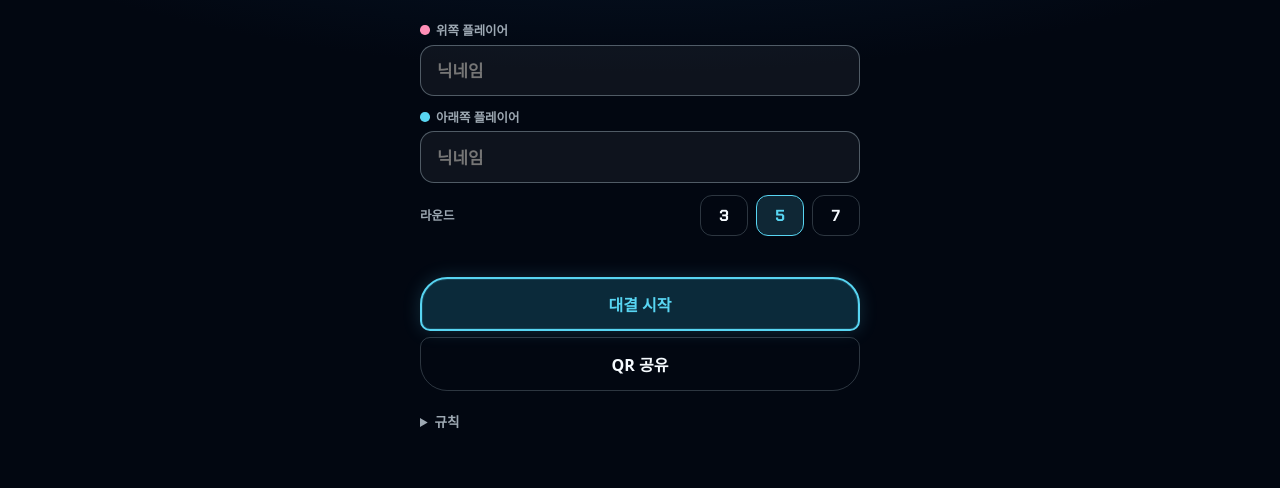
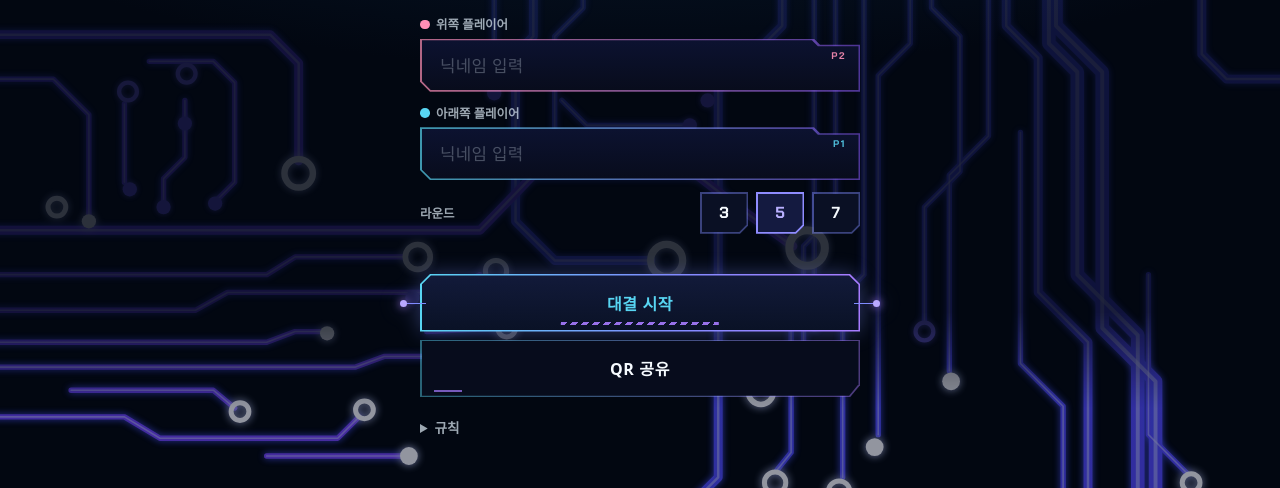
Before and after one commit to ChaSerah/Portfolio_Site, a plain HTML site: page reaction/index.html in a window 1280 px wide. Shown: the part 312-800 px from the top of the page. Drawn offline with Linux system fonts and the light colour scheme; a web font is replaced by a local one.

Commit message:
Apply cyberpunk design C: circuit-board canvas background with light pulses, framed start/QR buttons, inputs and round selector
Co-Authored-By: Claude Opus 5.5 <noreply@anthropic.com>
Claude-Session: https://claude.ai/code/session_013EQNv92kj4Dbx7cbw7JaLr

```diff
--- /dev/null
+++ b/reaction/circuit.js
@@ -0,0 +1,292 @@
+// 회로 배경 + 회로를 따라 흐르는 빛 (canvas)
+// 레퍼런스(720×1280) 배치를 그대로 옮기고 색만 파랑·보라 계열로 바꿈.
+// - 좌표는 레퍼런스 픽셀 기준으로 적고 0.5배(360×640 설계 공간)로 사용
+// - 위 묶음은 화면 위쪽, 아래 묶음은 화면 아래쪽에 붙임
+// - 정적인 회로는 한 번만 그리고, 매 프레임 빛 펄스만 그림
+// - 게임 화면·탭 숨김·움직임 줄이기 설정에서는 애니메이션을 멈춤
+(() => {
+  const W = 360;
+  const H = 640;
+  const SPLIT = 450; // 이 y(설계 좌표)보다 위는 위 묶음
+  const P = (s) => s.trim().split(/\s+/).map((p) => p.split(",").map((n) => Number(n) / 2));
+
+  // [굵기(1~3), 경로]
+  const traces = [
+    // ---- 위 왼쪽 묶음 ----
+    [1, "278,-5 278,226"],
+    [2, "288,-5 288,72 300,84 300,196 290,206 290,300 312,322 366,322"],
+    [1, "312,-5 312,62 328,78 328,180 312,196 312,250 330,268 386,268"],
+    [1, "342,22 342,130 358,150 358,160"],
+    [1, "356,-5 356,100 380,124 380,140"],
+    [1, "375,-5 375,52"],
+    [1, "418,15 404,30 404,120"],
+    [1, "316,232 330,246 384,246"],
+    [2, "466,-5 466,80 440,106 440,190 404,226 404,444 376,472 376,578 398,600 398,622 416,640"],
+    // ---- 위 가운데 묶음 ----
+    [1, "486,-5 486,112 470,128 470,296 452,314 452,372 432,392"],
+    [1, "500,-5 500,150 486,166 486,330 474,342 474,444"],
+    [1, "512,-5 512,200 494,218 494,420"],
+    [1, "524,-5 524,180 540,196 540,272 520,292 520,356"],
+    [1, "540,-5 540,150 556,166 556,252 534,274 534,384"],
+    [1, "470,150 458,162 458,352"],
+    [1, "445,360 445,430 437,440"],
+    // ---- 위 오른쪽 굵은 다발 ----
+    [3, "580,-5 580,30 590,40 590,200 606,216 606,330 640,364 640,520 656,536 656,664"],
+    [3, "594,-5 594,190 620,216 620,360 650,390 650,520 668,538 668,600 692,622"],
+    [2, "566,-5 566,190 584,208 584,340 612,368 612,500 628,516 628,610 640,622 640,704"],
+    [1, "574,250 574,380 598,404 598,460"],
+    [1, "625,600 625,684"],
+    [1, "646,330 646,420 668,442"],
+    [1, "650,-5 650,124"],
+    [2, "700,-5 700,92 676,116 676,206 690,220 725,220"],
+    [1, "725,100 704,120 704,158"],
+    // ---- 가운데 짧은 조각 ----
+    [1, "230,738 300,738 322,718 350,702"],
+    // ---- 아래 왼쪽 묶음 ----
+    [2, "-5,1025 152,1025 168,1041 168,1096"],
+    [1, "-5,1050 30,1050 50,1070 50,1126"],
+    [1, "84,1040 120,1040 132,1052 132,1108 122,1118"],
+    [1, "104,1062 104,1094 92,1106 92,1118"],
+    [1, "70,1064 70,1108"],
+    [2, "-5,1135 270,1135 300,1104 392,1104 418,1124 446,1144"],
+    [1, "-5,1160 150,1160 166,1150 228,1150"],
+    [1, "-5,1180 110,1180 128,1170 250,1170 270,1160"],
+    [1, "-5,1198 150,1198 166,1192 180,1192"],
+    [1, "-5,1212 200,1212 216,1206 256,1206"],
+    [1, "40,1225 120,1225 132,1235"],
+    [1, "-5,1240 70,1240 90,1252 190,1252 202,1240"],
+    [1, "150,1262 226,1262"],
+    [1, "240,1192 280,1190"],
+  ].map(([w, s]) => ({ w, pts: P(s) }));
+
+  // 끝점 [종류, x, y, 반지름] — rw: 흰 링, dw: 흰 점, rc: 색 링, dc: 색 점 (레퍼런스 픽셀 좌표)
+  const marks = [
+    ["rw", 375, 322, 9], ["rw", 394, 268, 6], ["rw", 327, 212, 5], ["dc", 278, 228, 4], ["dc", 358, 163, 4],
+    ["dc", 380, 145, 4], ["rc", 342, 15, 5], ["rc", 392, 12, 5], ["dc", 375, 55, 4], ["dc", 404, 124, 4],
+    ["dc", 388, 246, 4], ["dc", 398, 232, 4], ["rw", 422, 648, 10], ["rw", 428, 396, 7], ["rw", 472, 452, 6],
+    ["dw", 492, 427, 5], ["rc", 520, 362, 5], ["dw", 535, 390, 5], ["dc", 458, 358, 4], ["dc", 474, 338, 4],
+    ["rw", 436, 447, 6], ["dw", 656, 670, 5], ["dw", 698, 626, 5], ["rw", 640, 716, 12], ["dw", 598, 465, 5],
+    ["rc", 625, 690, 6], ["rw", 670, 447, 5], ["dw", 650, 130, 5], ["dc", 704, 162, 4], ["dc", 717, 150, 3],
+    ["rc", 358, 698, 8], ["dc", 258, 726, 4],
+    ["rw", 168, 1103, 8], ["dw", 50, 1130, 4], ["rc", 72, 1057, 5], ["rc", 105, 1047, 5], ["dc", 73, 1112, 4],
+    ["dc", 104, 1075, 4], ["dc", 121, 1120, 4], ["dc", 92, 1122, 4], ["rw", 454, 1145, 10], ["rw", 235, 1150, 7],
+    ["rw", 279, 1158, 6], ["dc", 232, 1173, 4], ["dw", 184, 1193, 4], ["dc", 262, 1208, 5], ["rw", 135, 1237, 5],
+    ["rw", 205, 1236, 5], ["dw", 230, 1262, 5], ["rw", 285, 1190, 5], ["rw", 32, 1122, 5],
+  ].map(([t, x, y, r]) => ({ t, x: x / 2, y: y / 2, r: r / 2 }));
+
+  // ---- 경로 길이 계산 (빛 이동용) ----
+  const measure = (pts) => {
+    const seg = [];
+    let total = 0;
+    for (let i = 1; i < pts.length; i++) {
+      const [x0, y0] = pts[i - 1];
+      const [x1, y1] = pts[i];
+      const l = Math.hypot(x1 - x0, y1 - y0);
+      seg.push({ x0, y0, x1, y1, l, s: total });
+      total += l;
+    }
+    return { pts, seg, total };
+  };
+  const pointAt = (m, d) => {
+    d = Math.max(0, Math.min(m.total, d));
+    for (const s of m.seg) {
+      if (d <= s.s + s.l) {
+        const k = (d - s.s) / s.l;
+        return [s.x0 + (s.x1 - s.x0) * k, s.y0 + (s.y1 - s.y0) * k];
+      }
+    }
+    const last = m.seg[m.seg.length - 1];
+    return [last.x1, last.y1];
+  };
+  const isBottom = (y) => y > SPLIT;
+  const routes = traces.filter((t) => t.pts.length > 1).map((t) => Object.assign(measure(t.pts), { w: t.w, bottom: isBottom(t.pts[0][1]) }));
+
+  // ---- 캔버스 ----
+  const canvas = document.createElement("canvas");
+  canvas.className = "circuit-canvas";
+  canvas.setAttribute("aria-hidden", "true");
+  document.body.prepend(canvas);
+  const ctx = canvas.getContext("2d");
+  const layer = document.createElement("canvas");
+  const lctx = layer.getContext("2d");
+  let scale = 1;
+  let oy = 0;
+  let dpr = 1;
+
+  const line = (c, pts) => {
+    c.beginPath();
+    pts.forEach(([x, y], i) => (i ? c.lineTo(x, y) : c.moveTo(x, y)));
+    c.stroke();
+  };
+
+  const WIDTH = { 1: [1.5, 0.45], 2: [2.5, 0.7], 3: [3.8, 1.1] }; // [빛 번짐 선, 밝은 심지]
+
+  function paint(c, bottom) {
+    c.lineCap = "round";
+    c.lineJoin = "round";
+    const list = traces.filter((t) => isBottom(t.pts[0][1]) === bottom);
+    const grad = c.createLinearGradient(0, 0, W, H);
+    grad.addColorStop(0, "#3f5bff");
+    grad.addColorStop(0.55, "#5546ff");
+    grad.addColorStop(1, "#8b45ff");
+
+    // 1) 네온 바깥 빛 + 선
+    c.shadowColor = "rgba(70, 80, 255, 0.95)";
+    c.shadowBlur = 7;
+    c.strokeStyle = grad;
+    list.forEach((t) => {
+      c.lineWidth = WIDTH[t.w][0];
+      line(c, t.pts);
+    });
+    // 2) 밝은 심지 (광섬유 느낌)
+    c.shadowBlur = 0;
+    c.strokeStyle = "rgba(190, 196, 255, 0.55)";
+    list.forEach((t) => {
+      c.lineWidth = WIDTH[t.w][1];
+      line(c, t.pts);
+    });
+
+    // 3) 큰 링 주변 은은한 빛 상자 (레퍼런스의 붉은 네모 자리)
+    if (!bottom) {
+      const g = c.createRadialGradient(320, 358, 0, 320, 358, 28);
+      g.addColorStop(0, "rgba(140, 110, 255, 0.35)");
+      g.addColorStop(1, "rgba(140, 110, 255, 0)");
+      c.fillStyle = g;
+      c.fillRect(292, 330, 56, 56);
+    }
+
+    // 4) 끝점
+    marks
+      .filter((m) => isBottom(m.y) === bottom)
+      .forEach((m) => {
+        c.beginPath();
+        c.arc(m.x, m.y, m.r, 0, Math.PI * 2);
+        if (m.t === "rw" || m.t === "dw") {
+          c.shadowColor = "rgba(190, 200, 255, 1)";
+          c.shadowBlur = 8;
+        } else {
+          c.shadowColor = "rgba(110, 100, 255, 0.9)";
+          c.shadowBlur = 6;
+        }
+        if (m.t === "rw") {
+          c.strokeStyle = "#f3f5ff";
+          c.lineWidth = Math.max(1.4, m.r * 0.45);
+          c.stroke();
+        } else if (m.t === "rc") {
+          c.strokeStyle = "#7a6bff";
+          c.lineWidth = 1.2;
+          c.stroke();
+        } else {
+          c.fillStyle = m.t === "dw" ? "#f3f5ff" : "#6a5cff";
+          c.fill();
+        }
+      });
+    c.shadowBlur = 0;
+  }
+
+  function drawStatic() {
+    const cw = innerWidth;
+    const ch = innerHeight;
+    dpr = Math.min(devicePixelRatio || 1, 2);
+    canvas.width = layer.width = Math.round(cw * dpr);
+    canvas.height = layer.height = Math.round(ch * dpr);
+    scale = cw / W;
+    oy = ch - H * scale;
+    lctx.setTransform(1, 0, 0, 1, 0, 0);
+    lctx.clearRect(0, 0, layer.width, layer.height);
+    for (const bottom of [false, true]) {
+      lctx.save();
+      lctx.setTransform(dpr * scale, 0, 0, dpr * scale, 0, bottom ? dpr * oy : 0);
+      paint(lctx, bottom);
+      lctx.restore();
+    }
+  }
+
+  // ---- 빛 펄스 (광섬유를 따라 흐르는 빛) ----
+  const pulses = [];
+  const flashes = [];
+  let lastSpawn = 0;
+  function spawn(now) {
+    const route = routes[(Math.random() * routes.length) | 0];
+    pulses.push({
+      route,
+      d: 0,
+      speed: 55 + Math.random() * 35,
+      trail: 30 + Math.random() * 16,
+      hue: Math.random() < 0.5 ? "190, 210, 255" : "215, 185, 255",
+    });
+    lastSpawn = now;
+  }
+
+  function glowDot(x, y, r, rgb, a) {
+    const g = ctx.createRadialGradient(x, y, 0, x, y, r);
+    g.addColorStop(0, `rgba(255, 255, 255, ${a})`);
+    g.addColorStop(0.25, `rgba(${rgb}, ${a * 0.9})`);
+    g.addColorStop(1, `rgba(${rgb}, 0)`);
+    ctx.fillStyle = g;
+    ctx.beginPath();
+    ctx.arc(x, y, r, 0, Math.PI * 2);
+    ctx.fill();
+  }
+
+  let prev = 0;
+  function frame(now) {
+    requestAnimationFrame(frame);
+    const gameOn = document.getElementById("game")?.classList.contains("is-active");
+    canvas.style.visibility = gameOn ? "hidden" : "visible";
+    if (gameOn || document.hidden) {
+      prev = now;
+      return;
+    }
+    const dt = Math.min(0.05, (now - prev) / 1000 || 0);
+    prev = now;
+
+    ctx.setTransform(1, 0, 0, 1, 0, 0);
+    ctx.clearRect(0, 0, canvas.width, canvas.height);
+    ctx.drawImage(layer, 0, 0);
+    const setT = (bottom) => ctx.setTransform(dpr * scale, 0, 0, dpr * scale, 0, bottom ? dpr * oy : 0);
+    ctx.globalCompositeOperation = "lighter";
+
+    if (pulses.length < 4 && now - lastSpawn > 700 + Math.random() * 900) spawn(now);
+
+    for (let i = pulses.length - 1; i >= 0; i--) {
+      const p = pulses[i];
+      setT(p.route.bottom);
+      p.d += p.speed * dt;
+      const steps = 10;
+      for (let k = steps; k >= 0; k--) {
+        const dd = p.d - (p.trail * k) / steps;
+        if (dd < 0 || dd > p.route.total) continue;
+        const [x, y] = pointAt(p.route, dd);
+        glowDot(x, y, 2.6 + (1 - k / steps) * 3.2, p.hue, (1 - k / steps) * 0.8);
+      }
+      if (p.d <= p.route.total) {
+        const [x, y] = pointAt(p.route, p.d);
+        glowDot(x, y, 9, p.hue, 0.9);
+        glowDot(x, y, 3.5, "255, 255, 255", 1);
+      }
+      if (p.d - p.trail > p.route.total) {
+        const [x, y] = p.route.pts[p.route.pts.length - 1];
+        flashes.push({ x, y, t: 0, hue: p.hue, bottom: p.route.bottom });
+        pulses.splice(i, 1);
+      }
+    }
+    for (let i = flashes.length - 1; i >= 0; i--) {
+      const f = flashes[i];
+      setT(f.bottom);
+      f.t += dt;
+      const a = Math.max(0, 1 - f.t / 0.5);
+      glowDot(f.x, f.y, 6 + f.t * 22, f.hue, a);
+      if (f.t > 0.5) flashes.splice(i, 1);
+    }
+    ctx.globalCompositeOperation = "source-over";
+  }
+
+  drawStatic();
+  addEventListener("resize", drawStatic);
+  if (matchMedia("(prefers-reduced-motion: reduce)").matches) {
+    ctx.drawImage(layer, 0, 0);
+  } else {
+    requestAnimationFrame(frame);
+  }
+})();
--- a/reaction/index.html
+++ b/reaction/index.html
@@ -15,7 +15,7 @@
     <link rel="preconnect" href="https://fonts.googleapis.com" />
     <link rel="preconnect" href="https://fonts.gstatic.com" crossorigin />
     <link href="https://fonts.googleapis.com/css2?family=Chakra+Petch:wght@500;600;700&family=IBM+Plex+Sans+KR:wght@400;500;700&family=JetBrains+Mono:wght@500;700;800&display=swap" rel="stylesheet" />
-    <link rel="stylesheet" href="./reaction.css?v=20261116-noframe" />
+    <link rel="stylesheet" href="./reaction.css?v=20261116-c" />
   </head>
   <body>
     <!-- 홈 -->
@@ -28,11 +28,17 @@
         <form class="setup" id="setup-form" autocomplete="off">
           <label class="field field-p2">
             <span>위쪽 플레이어</span>
-            <input id="name-p2" name="p2" maxlength="12" placeholder="닉네임" required />
+            <div class="inp p2">
+              <input id="name-p2" name="p2" maxlength="12" placeholder="닉네임 입력" required />
+              <b class="tag" aria-hidden="true">P2</b>
+            </div>
           </label>
           <label class="field field-p1">
             <span>아래쪽 플레이어</span>
-            <input id="name-p1" name="p1" maxlength="12" placeholder="닉네임" required />
+            <div class="inp p1">
+              <input id="name-p1" name="p1" maxlength="12" placeholder="닉네임 입력" required />
+              <b class="tag" aria-hidden="true">P1</b>
+            </div>
           </label>
           <div class="rounds" role="radiogroup" aria-label="라운드 수">
             <span>라운드</span>
@@ -41,11 +47,17 @@
             <label><input type="radio" name="rounds" value="7" /><i>7</i></label>
           </div>
           <p class="form-error" id="form-error" role="alert"></p>
-          <button class="btn btn-primary" type="submit">대결 시작</button>
+          <button class="btn btn-primary btn-start" type="submit">
+            <span class="lbl">대결 시작</span>
+            <i class="node l" aria-hidden="true"></i><i class="node r" aria-hidden="true"></i><i class="bar" aria-hidden="true"></i>
+          </button>
         </form>
 
         <div class="home-links">
-          <button class="btn btn-ghost" type="button" data-open="qr">QR 공유</button>
+          <button class="btn btn-ghost btn-qr" type="button" data-open="qr">
+            <span class="lbl">QR 공유</span>
+            <i class="bar" aria-hidden="true"></i>
+          </button>
         </div>
         <details class="rules">
           <summary>규칙</summary>
@@ -110,6 +122,7 @@
       </div>
     </section>
 
+    <script src="./circuit.js?v=20261116-c" defer></script>
     <script src="./vendor/qrcode.js" defer></script>
     <script src="./reaction.js?v=20261116-canvas2" defer></script>
   </body>
--- a/reaction/reaction.css
+++ b/reaction/reaction.css
@@ -259,28 +259,6 @@ h2 {
   background: #0b2a3a;
   color: var(--aqua);
   box-shadow: inset 0 0 0 1px rgba(88, 213, 242, 0.15), 0 0 18px rgba(88, 213, 242, 0.18);
-}
-
-/* 대결 시작 + QR 공유: 틈을 두고 이어진 한 쌍처럼 보이는 버튼
-   대결 시작은 위쪽 두 귀퉁이, QR 공유는 아래쪽 두 귀퉁이를 크게 둥글게 */
-.setup .btn-primary,
-.home-links .btn {
-  min-height: 3.4rem;
-  border-radius: 10px;
-}
-
-.setup .btn-primary {
-  border-top-left-radius: 1.7rem;
-  border-top-right-radius: 1.7rem;
-}
-
-.home-inner .home-links {
-  margin-top: 6px;
-}
-
-.home-links .btn {
-  border-bottom-left-radius: 1.7rem;
-  border-bottom-right-radius: 1.7rem;
 }
 
 .btn-ghost:active,
@@ -661,3 +639,248 @@ h2,
 .round-table td:first-child {
   font-family: var(--font-display);
 }
+
+/* =========================================================
+   사이버펑크 스타일 (C 시안)
+   ========================================================= */
+
+/* ---------- 회로 배경 (circuit.js 가 그리는 canvas) ---------- */
+.circuit-canvas {
+  position: fixed;
+  inset: 0;
+  z-index: 0;
+  width: 100%;
+  height: 100%;
+  pointer-events: none;
+  opacity: 0.6;
+  /* 글자·입력 영역(가운데)은 흐리게, 위아래 가장자리는 선명하게 */
+  -webkit-mask-image: linear-gradient(180deg, #000 0%, #000 17%, rgba(0, 0, 0, 0.3) 24%, rgba(0, 0, 0, 0.3) 78%, #000 90%);
+  mask-image: linear-gradient(180deg, #000 0%, #000 17%, rgba(0, 0, 0, 0.3) 24%, rgba(0, 0, 0, 0.3) 78%, #000 90%);
+}
+
+.screen {
+  position: relative;
+  z-index: 1;
+}
+
+/* ---------- 대결 시작 / QR 공유 버튼 ---------- */
+.setup .btn-start,
+.home-links .btn-qr {
+  --ln: linear-gradient(90deg, #58d5f2, #7f8cff 55%, #a77bff);
+  position: relative;
+  min-height: 3.6rem;
+  border: 0;
+  border-radius: 0;
+  background: none;
+  box-shadow: none;
+  isolation: isolate;
+}
+
+.setup .btn-start {
+  color: var(--aqua);
+  filter: drop-shadow(0 0 10px rgba(127, 140, 255, 0.35));
+}
+
+.btn-start .lbl,
+.btn-qr .lbl {
+  position: relative;
+  z-index: 2;
+  letter-spacing: 0.04em;
+}
+
+.btn-start::before,
+.btn-start::after,
+.btn-qr::before,
+.btn-qr::after {
+  content: "";
+  position: absolute;
+  inset: 0;
+  z-index: 0;
+}
+
+/* 대결 시작: 위쪽은 평평하고 양 끝 모서리만 깎음, 테두리는 하늘색→보라 그라데이션 */
+.btn-start::before {
+  background: var(--ln);
+  clip-path: polygon(0 10px, 10px 0, calc(100% - 10px) 0, 100% 10px, 100% 100%, 0 100%);
+}
+
+.btn-start::after {
+  inset: 1.5px;
+  background: linear-gradient(180deg, #121a3a, #0a1226);
+  clip-path: polygon(0 9.4px, 9.4px 0, calc(100% - 9.4px) 0, 100% 9.4px, 100% 100%, 0 100%);
+}
+
+.btn-start .bar {
+  position: absolute;
+  bottom: 7px;
+  left: 50%;
+  z-index: 1;
+  width: 36%;
+  height: 3px;
+  transform: translateX(-50%);
+  background: repeating-linear-gradient(-55deg, #a77bff 0 5px, transparent 5px 9px);
+  opacity: 0.9;
+}
+
+/* 양옆으로 이어지는 회로 노드 */
+.btn-start .node {
+  position: absolute;
+  top: 50%;
+  z-index: 1;
+  width: 22px;
+  height: 1.5px;
+  background: #7f8cff;
+}
+
+.btn-start .node::after {
+  content: "";
+  position: absolute;
+  top: -3px;
+  width: 7px;
+  height: 7px;
+  border-radius: 50%;
+  background: #b9a8ff;
+  box-shadow: 0 0 8px #a77bff;
+}
+
+.btn-start .node.l { left: -16px; }
+.btn-start .node.l::after { left: -4px; }
+.btn-start .node.r { right: -16px; }
+.btn-start .node.r::after { right: -4px; }
+
+/* QR 공유: 같은 그라데이션 테두리, 오른쪽 아래만 깎음 */
+.btn-qr::before {
+  background: linear-gradient(90deg, rgba(88, 213, 242, 0.45), rgba(167, 123, 255, 0.45));
+  clip-path: polygon(0 0, 100% 0, 100% calc(100% - 12px), calc(100% - 10px) 100%, 0 100%);
+}
+
+.btn-qr::after {
+  inset: 1.5px;
+  background: #070c1c;
+  clip-path: polygon(0 0, 100% 0, 100% calc(100% - 11.4px), calc(100% - 9.4px) 100%, 0 100%);
+}
+
+.btn-qr .bar {
+  position: absolute;
+  bottom: 5px;
+  left: 14px;
+  z-index: 1;
+  width: 28px;
+  height: 2px;
+  background: rgba(167, 123, 255, 0.7);
+}
+
+.home-inner .home-links {
+  margin-top: 8px;
+}
+
+/* ---------- 이름 입력칸 ---------- */
+.inp {
+  --pc: var(--p1);
+  position: relative;
+  isolation: isolate;
+}
+
+.inp.p2 {
+  --pc: var(--p2);
+}
+
+.inp::before,
+.inp::after {
+  content: "";
+  position: absolute;
+  inset: 0;
+  z-index: 0;
+}
+
+/* 오른쪽 위에 작은 탭, 왼쪽 아래 모서리 깎음. 테두리는 플레이어 색→보라 */
+.inp::before {
+  background: linear-gradient(90deg, color-mix(in srgb, var(--pc) 70%, transparent), rgba(140, 90, 255, 0.55));
+  clip-path: polygon(0 0, calc(100% - 46px) 0, calc(100% - 40px) 6px, 100% 6px, 100% 100%, 10px 100%, 0 calc(100% - 10px));
+}
+
+.inp::after {
+  inset: 1.5px;
+  background: linear-gradient(180deg, #0c1230, #080c1c);
+  clip-path: polygon(0 0, calc(100% - 46.6px) 0, calc(100% - 40.6px) 6px, 100% 6px, 100% 100%, 9.4px 100%, 0 calc(100% - 9.4px));
+}
+
+.inp:focus-within {
+  filter: drop-shadow(0 0 8px rgba(140, 110, 255, 0.5));
+}
+
+.field .inp input {
+  position: relative;
+  z-index: 2;
+  min-height: 3.3rem;
+  padding: 0 3.2rem 0 1.25rem;
+  border: 0;
+  border-radius: 0;
+  background: transparent;
+  box-shadow: none;
+  caret-color: var(--pc);
+  letter-spacing: 0.02em;
+}
+
+.field .inp input:focus {
+  box-shadow: none;
+}
+
+.field .inp input::placeholder {
+  color: rgba(231, 244, 255, 0.28);
+  font-weight: 500;
+}
+
+.inp .tag {
+  position: absolute;
+  top: 12px;
+  right: 14px;
+  z-index: 3;
+  font-family: var(--font-display);
+  font-size: 0.6rem;
+  font-weight: 700;
+  line-height: 1;
+  letter-spacing: 0.16em;
+  color: var(--pc);
+  opacity: 0.9;
+  pointer-events: none;
+}
+
+/* ---------- 라운드 선택 ---------- */
+.rounds label i {
+  position: relative;
+  isolation: isolate;
+  border: 0;
+  border-radius: 0;
+  background: rgba(127, 140, 255, 0.45);
+  clip-path: polygon(0 0, 100% 0, 100% calc(100% - 8px), calc(100% - 8px) 100%, 0 100%);
+}
+
+.rounds label i::before {
+  content: "";
+  position: absolute;
+  inset: 1.5px;
+  z-index: -1;
+  background: #0a1024;
+  clip-path: polygon(0 0, 100% 0, 100% calc(100% - 7.4px), calc(100% - 7.4px) 100%, 0 100%);
+}
+
+.rounds input:checked + i {
+  background: #8f8cff;
+  color: #b9b0ff;
+}
+
+.rounds input:checked + i::before {
+  background: #141a40;
+}
+
+.rounds input:focus-visible + i {
+  outline: none;
+  filter: drop-shadow(0 0 6px #8f8cff);
+}
+
+@media print {
+  .circuit-canvas {
+    display: none;
+  }
+}
```
